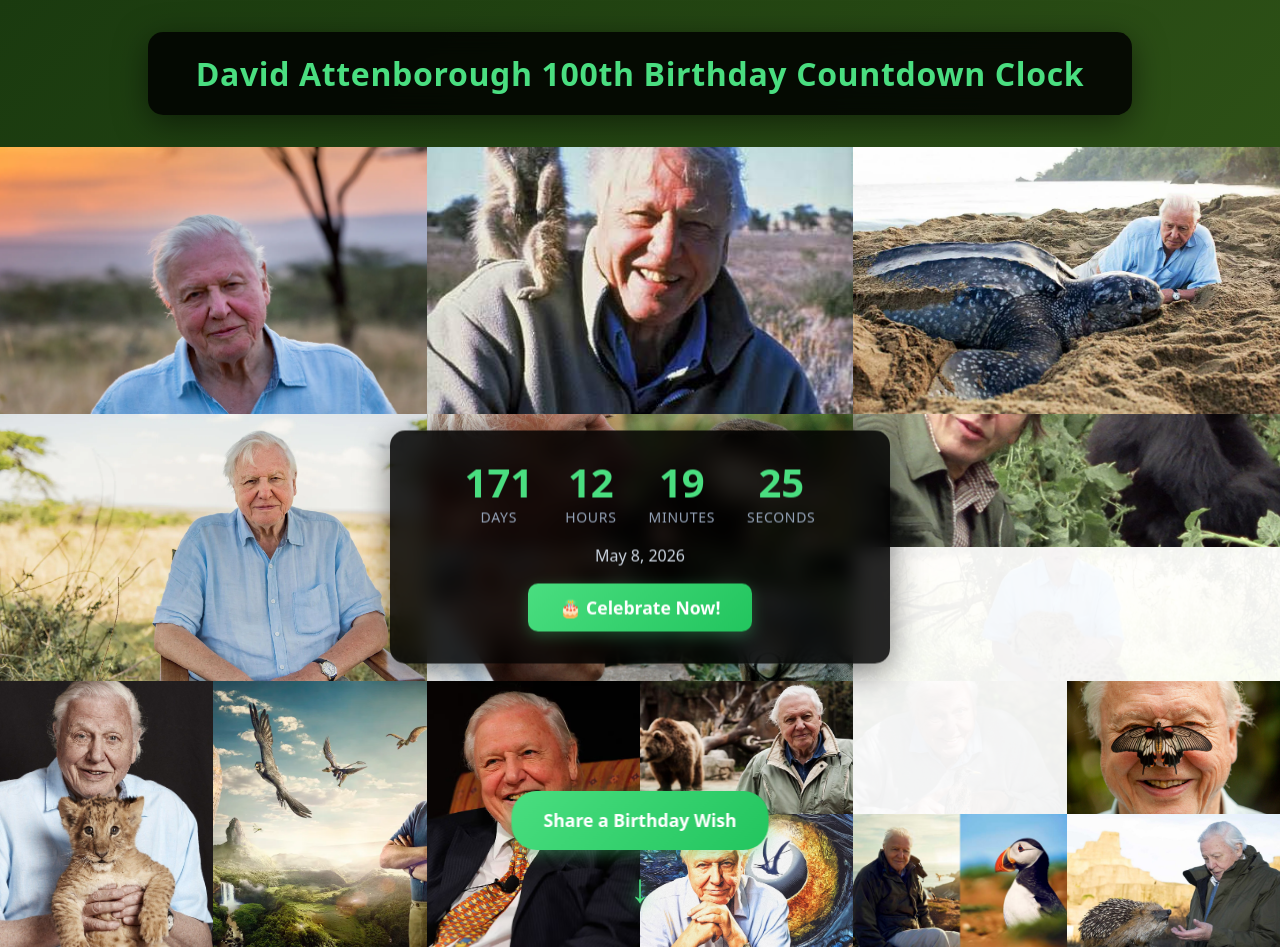
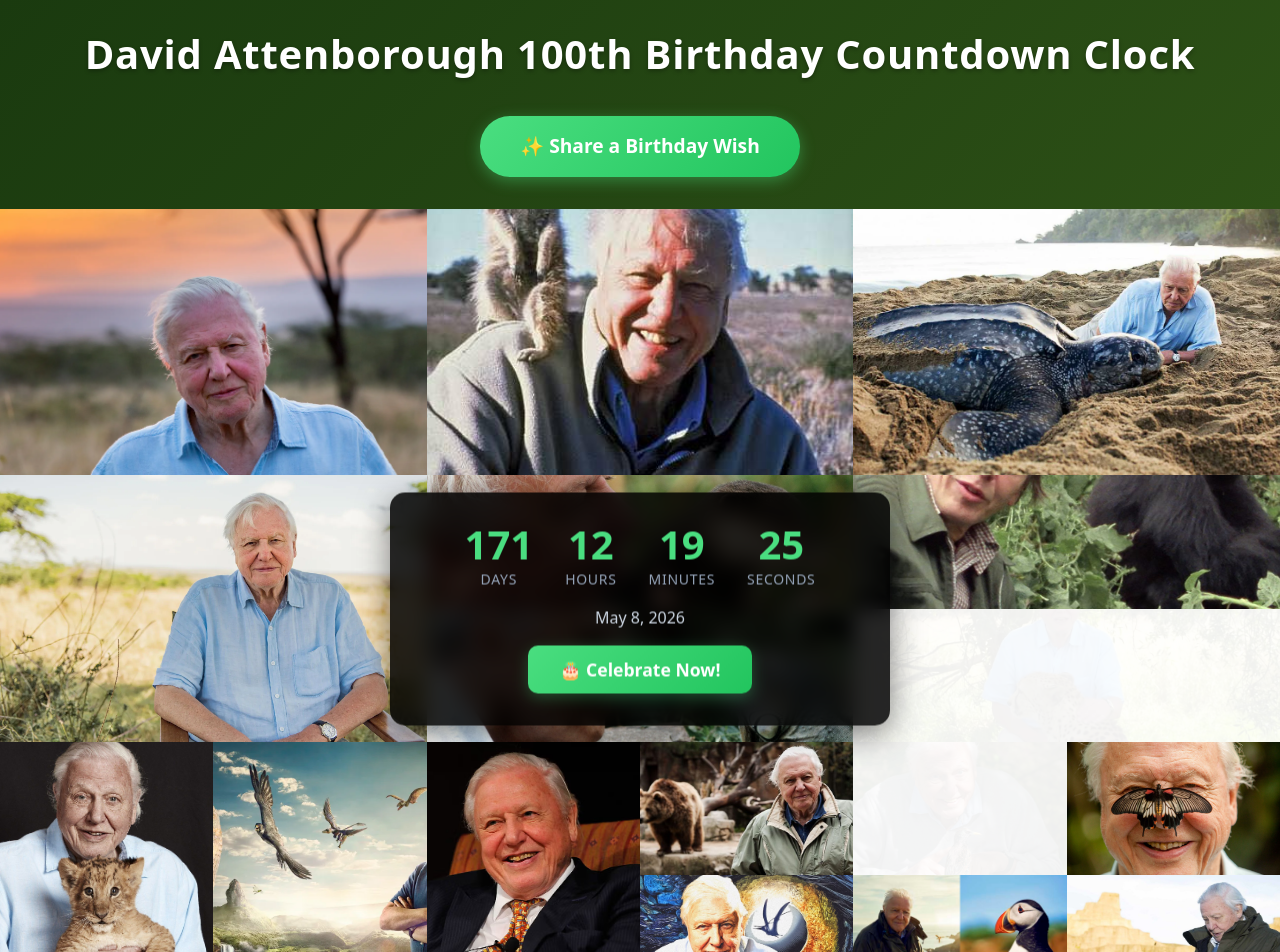
Before and after one commit to hammer-ian/davidattenboroughcountdownclock, a React (Vite) app: page / in a window 1280 px wide. Shown: the top 952 px of the page. Built offline with nearby package versions, Linux system fonts and the light colour scheme; no server answers.

Commit message:
Move birthday wish button to hero section for better visibility

```diff
--- a/src/App.css
+++ b/src/App.css
@@ -144,22 +144,17 @@
 }
 
 .hero-banner {
-  display: inline-block;
-  background: rgba(0, 0, 0, 0.85);
   color: white;
-  padding: 1.5rem 3rem;
-  border-radius: 15px;
   text-align: center;
-  backdrop-filter: blur(10px);
-  box-shadow: 0 8px 32px rgba(0, 0, 0, 0.5);
 }
 
 .hero-banner h1 {
-  font-size: 2rem;
-  color: #4ade80;
-  margin: 0;
+  font-size: 2.5rem;
+  color: white;
+  margin: 0 0 1rem 0;
   font-weight: bold;
   letter-spacing: 0.02em;
+  text-shadow: 0 2px 4px rgba(0, 0, 0, 0.3);
 }
 
 .countdown-clock {
@@ -292,53 +287,25 @@
 
 /* Scroll indicator */
 .scroll-indicator {
-  position: absolute;
-  bottom: 30px;
-  left: 50%;
-  transform: translateX(-50%);
-  z-index: 101;
-  animation: bounce 2s infinite;
+  margin-top: 1.5rem;
   cursor: pointer;
   transition: transform 0.3s;
+  display: inline-block;
 }
 
 .scroll-indicator:hover {
-  animation: none;
-  transform: translateX(-50%) scale(1.05);
+  transform: scale(1.05);
 }
 
 .scroll-indicator-text {
-  display: block;
+  display: inline-block;
   color: white;
   background: linear-gradient(135deg, #4ade80, #22c55e);
-  padding: 1rem 2rem;
-  border-radius: 25px;
-  font-size: 1.1rem;
+  padding: 1rem 2.5rem;
+  border-radius: 30px;
+  font-size: 1.2rem;
   font-weight: bold;
-  margin-bottom: 0.5rem;
   box-shadow: 0 4px 15px rgba(74, 222, 128, 0.4);
-  backdrop-filter: blur(10px);
-}
-
-.scroll-arrow {
-  display: block;
-  text-align: center;
-  font-size: 2.5rem;
-  color: #4ade80;
-  text-shadow: 0 2px 8px rgba(74, 222, 128, 0.6);
-  filter: drop-shadow(0 0 10px rgba(74, 222, 128, 0.8));
-}
-
-@keyframes bounce {
-  0%, 20%, 50%, 80%, 100% {
-    transform: translateX(-50%) translateY(0);
-  }
-  40% {
-    transform: translateX(-50%) translateY(-10px);
-  }
-  60% {
-    transform: translateX(-50%) translateY(-5px);
-  }
 }
 
 @media (max-width: 768px) {
--- a/src/App.jsx
+++ b/src/App.jsx
@@ -134,6 +134,9 @@
           <h1>David Attenborough 100th Birthday Countdown Clock</h1>
           <VisitorCounter />
         </div>
+        <div className="scroll-indicator" onClick={scrollToWishes}>
+          <span className="scroll-indicator-text">✨ Share a Birthday Wish</span>
+        </div>
       </div>
       <div className="image-grid">
         {shuffledImages.map((image, index) => (
@@ -181,11 +184,6 @@
             </button>
           )}
         </div>
-
-        <div className="scroll-indicator" onClick={scrollToWishes}>
-          <span className="scroll-indicator-text">Share a Birthday Wish</span>
-          <span className="scroll-arrow">↓</span>
-        </div>
       </div>
       <BirthdayWishes />
       <footer className="footer">
```
